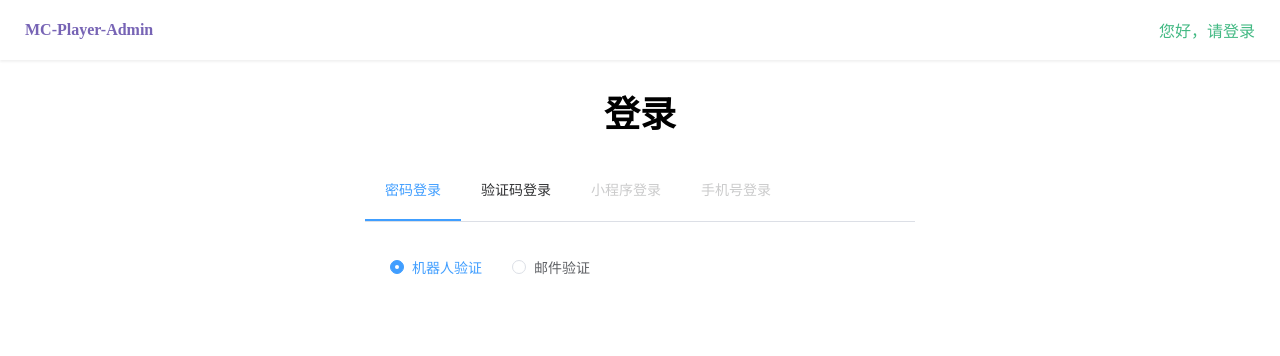
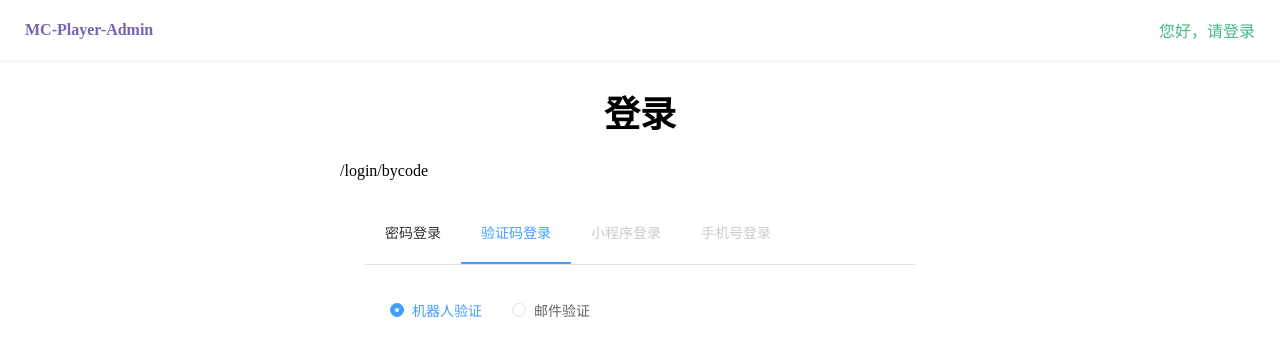
Before and after one commit to mc-player-admin/web, a Vue app: page /login/bycode in a window 1280 px wide. Shown: the top 356 px of the page. Built offline with nearby package versions, Linux system fonts and the light colour scheme.

Commit message:
style: 修复登录页面导航栏显示错误的问题

```diff
--- a/components.d.ts
+++ b/components.d.ts
@@ -17,6 +17,7 @@ declare module 'vue' {
     ElMenuItem: typeof import('element-plus/es')['ElMenuItem']
     ElRadio: typeof import('element-plus/es')['ElRadio']
     ElRadioGroup: typeof import('element-plus/es')['ElRadioGroup']
+    ElSubMenu: typeof import('element-plus/es')['ElSubMenu']
     ElUpload: typeof import('element-plus/es')['ElUpload']
     Nav: typeof import('./src/components/Nav/Nav.vue')['default']
     RouterLink: typeof import('vue-router')['RouterLink']
--- a/src/pages/Login/Login.vue
+++ b/src/pages/Login/Login.vue
@@ -1,11 +1,19 @@
-<script lang="ts" setup></script>
+<script lang="ts" setup>
+import { useRoute } from 'vue-router'
+
+// 获取当前路由路径 用于渲染登录方式导航栏
+const getPath = () => {
+  return useRoute().path.slice('/login/'.length)
+}
+</script>
 <template>
   <div class="login">
     <div class="login-title">
       <h1>登录</h1>
     </div>
+    {{ $route.path }}
     <div class="login-mode-selete">
-      <el-menu default-active="bypassword" class="el-menu-demo" mode="horizontal" router>
+      <el-menu :default-active="getPath()" class="el-menu-demo" mode="horizontal" router>
         <el-menu-item index="bypassword">密码登录</el-menu-item>
         <el-menu-item index="bycode">验证码登录</el-menu-item>
         <el-menu-item index="byapp" disabled>小程序登录</el-menu-item>
--- a/src/pages/Login/LoginMethod/WithPassword.vue
+++ b/src/pages/Login/LoginMethod/WithPassword.vue
@@ -29,7 +29,7 @@ const formdata = ref({
   <div class="btns">
     <el-button type="primary">登录</el-button>
     <el-button type="info">忘记密码</el-button>
-    <el-button style="float: right">注册账号</el-button>
+    <el-button style="float: right" @click="$router.push('/submit')">注册账号</el-button>
   </div>
 </template>
 
```
